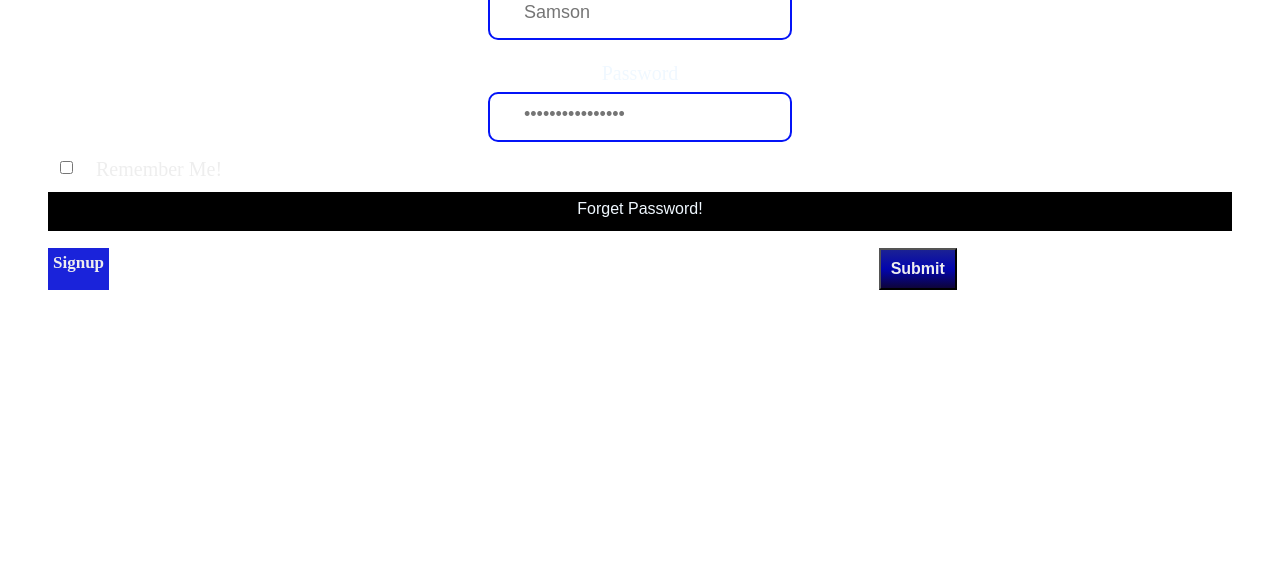
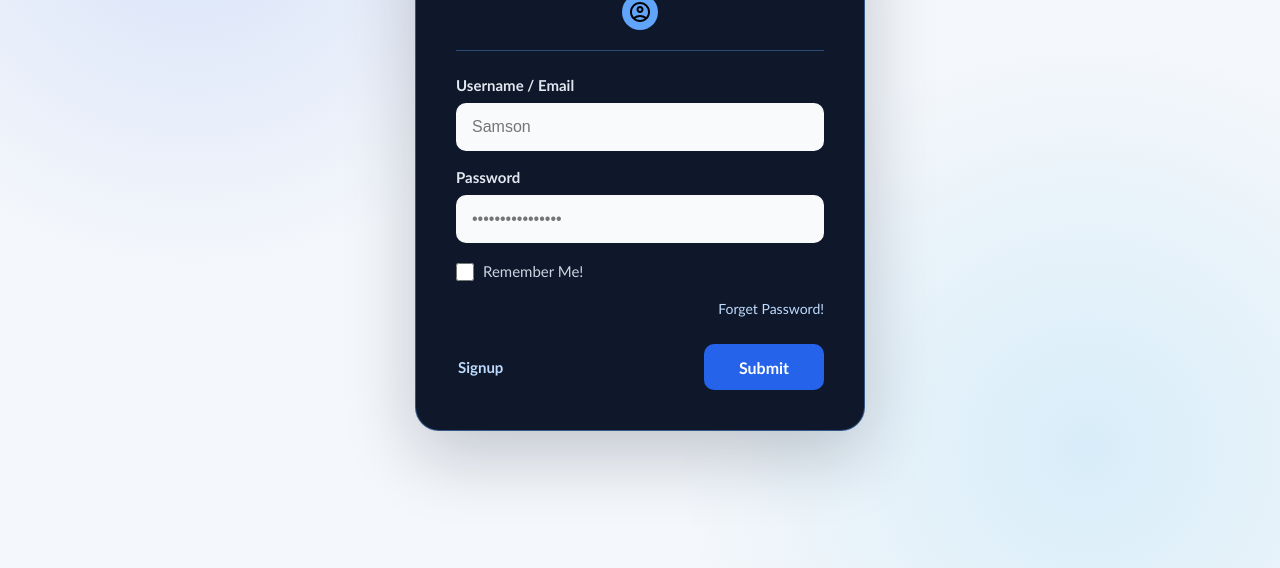
Before and after one commit to Samson-comp/Legends-Converse, a plain HTML site: page index.html in a window 1280 px wide. Shown: the part 232-800 px from the top of the page. Drawn offline with Linux system fonts and the light colour scheme.

Commit message:
Update index.html

```diff
--- a/index.html
+++ b/index.html
@@ -6,140 +6,188 @@
     <title>Legend's - Converse</title>
 </head>
 <body>
-    <!--for styling purpose-->
+       <!--for styling purpose-->
     <style>
-        body {
-           padding: 20px;
-            background: #ffff;
+        * {
             box-sizing: border-box;
         }
 
+        body {
+            min-height: 100vh;
+            min-height: 100dvh;
+            margin: 0;
+            padding: clamp(16px, 4vw, 48px);
+            display: grid;
+            place-items: center;
+            background:
+                radial-gradient(circle at 15% 15%, rgba(37, 99, 235, 0.14), transparent 30%),
+                radial-gradient(circle at 85% 85%, rgba(14, 165, 233, 0.12), transparent 32%),
+                #f4f7fb;
         }
+
         form {
-            padding: 12px 20px 30px;
+            width: min(100%, 450px);
+            padding: clamp(24px, 5vw, 40px);
             background-color: #0f172a;
+            border: 1px solid rgba(96, 165, 250, 0.45);
+            border-radius: 24px;
+            box-shadow: 0 24px 70px rgba(15, 23, 42, 0.22);
+        }
+
+        .container {
+            width: 100%;
+        }
+
+        .heading {
+            margin-bottom: 24px;
+            padding-bottom: 20px;
+            text-align: center;
+            border-bottom: 1px solid rgba(96, 165, 250, 0.35);
+        }
+
+        h3 {
+            margin: 0 0 12px;
+            color: #93c5fd;
+            font: 700 clamp(24px, 6vw, 30px)/1.2 Georgia, 'Times New Roman', serif;
+        }
+
+        svg {
+            display: block;
+            width: 36px;
+            height: 36px;
+            margin: 0 auto;
+            padding: 6px;
+            background-color: #60a5fa;
+            border-radius: 50%;
+        }
+
+        label {
+            display: block;
+            margin: 16px 0 7px;
+            color: #e2e8f0;
+            font: 600 15px/1.4 'Trebuchet MS', sans-serif;
+        }
+
+        input[type="text"],
+        input[type="password"] {
+            width: 100%;
+            min-height: 48px;
+            padding: 12px 14px;
+            color: #0f172a;
+            background: #f8fafc;
+            border: 2px solid transparent;
+            border-radius: 10px;
+            font-size: 16px;
+            outline: none;
+            transition: border-color 160ms ease, box-shadow 160ms ease;
+        }
+
+        input[type="text"]:focus,
+        input[type="password"]:focus {
+            border-color: #60a5fa;
+            box-shadow: 0 0 0 4px rgba(96, 165, 250, 0.18);
+        }
+
+        .remind {
+            display: flex;
             align-items: center;
-            text-align: center;
-            justify-content: center;
-            max-width: 80%;
-            width: 450px;
-            height: 500px;
-            border: 1.5px solid #0612f8;
-            box-shadow: 0 0 0.1 rgb(from color r g b);
+            gap: 9px;
+            margin: 18px 0;
+            color: #cbd5e1;
+            font: 15px/1.4 'Trebuchet MS', sans-serif;
+        }
 
+        .checkbox {
+            width: 18px;
+            height: 18px;
+            margin: 0;
+            accent-color: #60a5fa;
+        }
 
+        .forget {
+            text-align: right;
         }
-        .container {
-            padding: 2px 20px 20px;
-            text-align: center;
-            justify-content: center;
-            align-items: center;
 
-        }
-        .heading {
-            font-size: 28px;
-            font-weight: 700;
-            border-bottom: 1px solid #0911ec;
-        }
-        h3 {
-            color: #0612f8;
-            font-weight: bold;
-            font-family: 'Trebuchet MS', 'Lucida Sans Unicode', 'Lucida Grande', 'Lucida Sans', Arial, sans-serif;
-        }
-        svg {
-            background-color: #0612f8;
-            border-radius: 1pc;
-            padding: 3px;
-            margin-bottom: 5px;
-        }
-        label {
-            display: grid;
-            grid: 1fr;
-            font-size: 20px;
-            font-weight: 500;
-            color: aliceblue;
-            margin-top: 14px;
-            margin-bottom: 7px;
-
-
-        }
-        input {
-            margin-bottom: 8px;
-            padding: 10px 34px 15px;
-            border-radius: 10px;
-            border: 2px solid rgb(4, 20, 247);
-            font-size: 18px;
-        }
-        input:hover {
-            border: 2px solid #02f16e;
-
-        }
-        .remind {
-            font-size: 20px;
-            color: #eee;
-            display: flex;
-            gap: 20px;
-            padding: 8px 10px 10px;
-
-        }
-        .checkbox {
-            margin-left: 2px;
-        }
-        .forget {
-            color: aliceblue;
-            background: #000;
-            padding: 8px 8px 13px;
-            font-size: 16px;
-        }
-        .forget:hover {
-            background-color: #000;
-            transform: translateY(4px);
-        }
         .forget a{
-            color: aliceblue;
-            font-family: sans-serif;
+            color: #bfdbfe;
+            font: 14px 'Trebuchet MS', sans-serif;
             text-decoration: none;
         }
-        .forget:hover {
+
+        .forget a:hover {
             text-decoration: underline;
         }
+
         .action {
             display: flex;
-            margin-top: 17px;
+            align-items: center;
+            justify-content: space-between;
+            gap: 16px;
+            margin-top: 26px;
+        }
 
+        .action a{
+            padding: 10px 2px;
+            text-decoration: none;
+            font: 600 15px 'Trebuchet MS', sans-serif;
+            color: #bfdbfe;
         }
-        .action a{
-            margin-left: 0px;
-            padding: 5px;
-            text-decoration: none;
-            font-size: 17px;
-            font-weight: 600;
+
+        .action a:hover {
+            color: #ffffff;
+            text-decoration: underline;
+        }
+
+        .btn-submit {
+            min-width: 120px;
+            min-height: 46px;
+            padding: 11px 22px;
+            border: 1px solid transparent;
+            border-radius: 10px;
+            background: #2563eb;
+            color: #ffffff;
+            font: 600 16px 'Trebuchet MS', sans-serif;
             cursor: pointer;
-            background-color: linear;
-            background: #1a23da;
-            color: #eee;
+            transition: transform 160ms ease, background-color 160ms ease;
+        }
 
-        }l
-        .action a:hover{
-            background: #1a23da;
-            color: #eee;
+        .btn-submit:hover {
+            background: #1d4ed8;
+            transform: translateY(-1px);
         }
-        .action a:hover {
-            background: #1a23da;
-            color: #eee;
-            border: 1px solid #06e7e3;
+
+        .btn-submit:focus-visible,
+        a:focus-visible {
+            outline: 3px solid #7dd3fc;
+            outline-offset: 3px;
         }
-        .btn-submit {
-            margin-left: 65%;
-            padding: 10px;
-            font-size: 16px;
-            font-weight: 600;
-            cursor: pointer;
-            background: linear-gradient(rgb(27, 33, 148),rgb(2, 5, 174),rgb(14, 4, 58));
-            color: #eee;
+
+        @media (max-width: 480px) {
+            body {
+                padding: 14px;
+            }
+
+            form {
+                padding: 24px 20px;
+                border-radius: 18px;
+            }
+
+            .action {
+                align-items: stretch;
+                flex-direction: column-reverse;
+                text-align: center;
+            }
+
+            .btn-submit {
+                width: 100%;
+            }
         }
-        .btn-submit:hover {
-            border: 1px solid #06e7e3;
+
+        @media (prefers-reduced-motion: reduce) {
+            *, *::before, *::after {
+                scroll-behavior: auto !important;
+                transition: none !important;
+            }
         }
     </style>
         <form action="login" id="login-form" method="POST">
```
